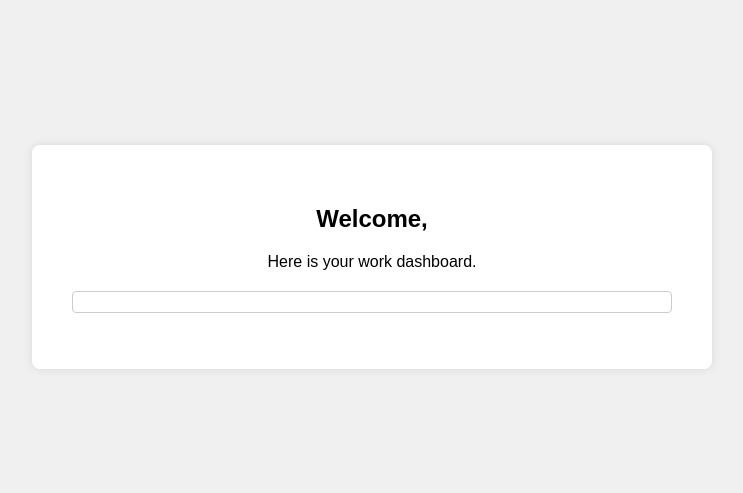
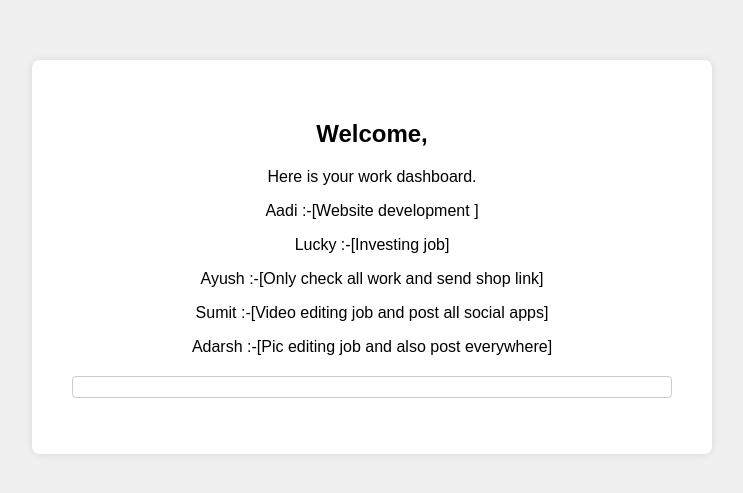
Before and after one commit to Aadi668833/aadi, a plain HTML site: page work.html in a window 1280 px wide. Shown: the part 143-636 px from the top of the page, without its empty margins (268-1011 px from the left). Drawn offline with Linux system fonts and the light colour scheme.

Commit message:
Update work.html

```diff
--- a/work.html
+++ b/work.html
@@ -1,4 +1,6 @@
-<!DOCTYPE html>
+
+</body>
+</html><!DOCTYPE html>
 <html lang="en">
 <head>
     <meta charset="UTF-8">
@@ -77,6 +79,11 @@
 <div class="work-container">
     <h2>Welcome, <span id="employeeName"></span></h2>
     <p>Here is your work dashboard.</p>
+    <p>Aadi :-[Website development ] </p>
+    <p>Lucky :-[Investing job] </p>
+    <p>Ayush :-[Only check all work and send shop link]</p>
+    <p>Sumit :-[Video editing job and post all social apps]</p>
+    <p> Adarsh :-[Pic editing job and also post everywhere]</p>
     <ul class="employee-list" id="employeeList"></ul>
     <div class="work-entry" id="workEntry">
         <textarea id="workTextArea" placeholder="Describe your work..."></textarea>
@@ -159,6 +166,3 @@
         }
     }
 </script>
-
-</body>
-</html>
```
